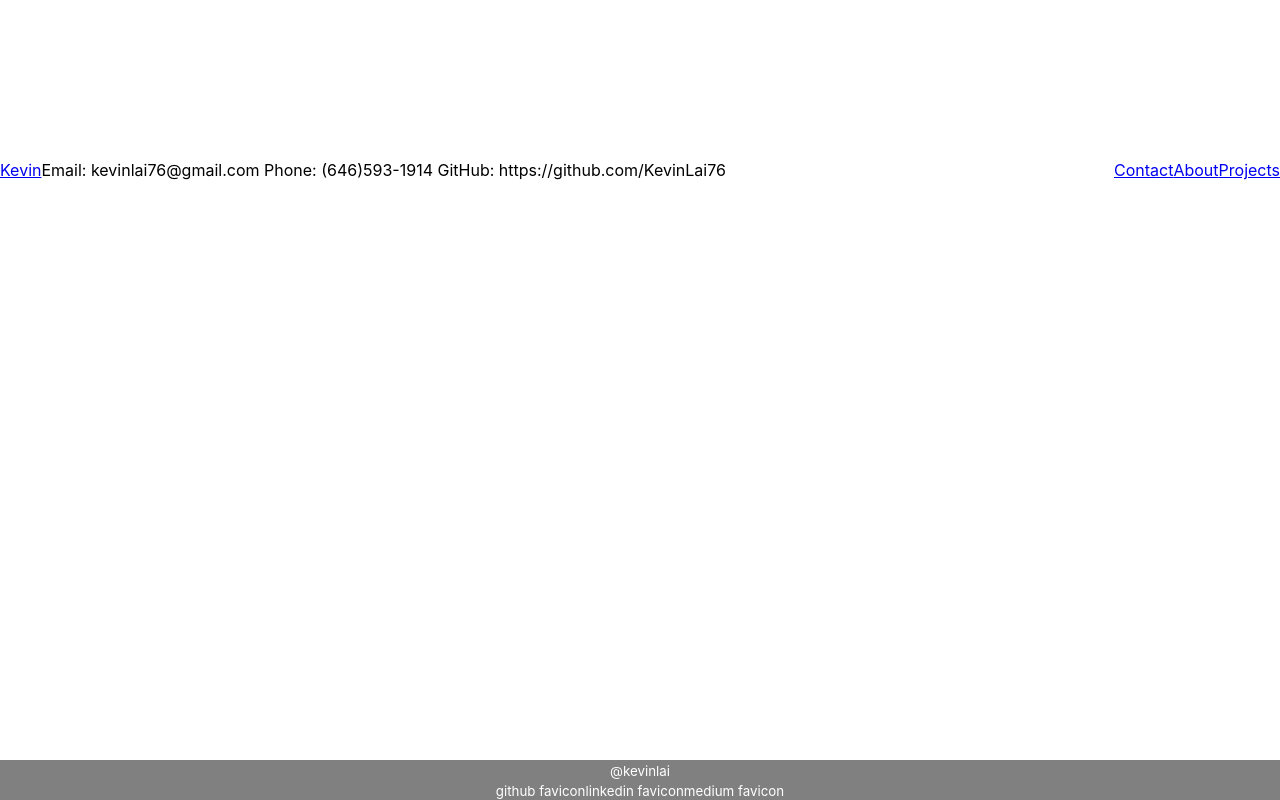
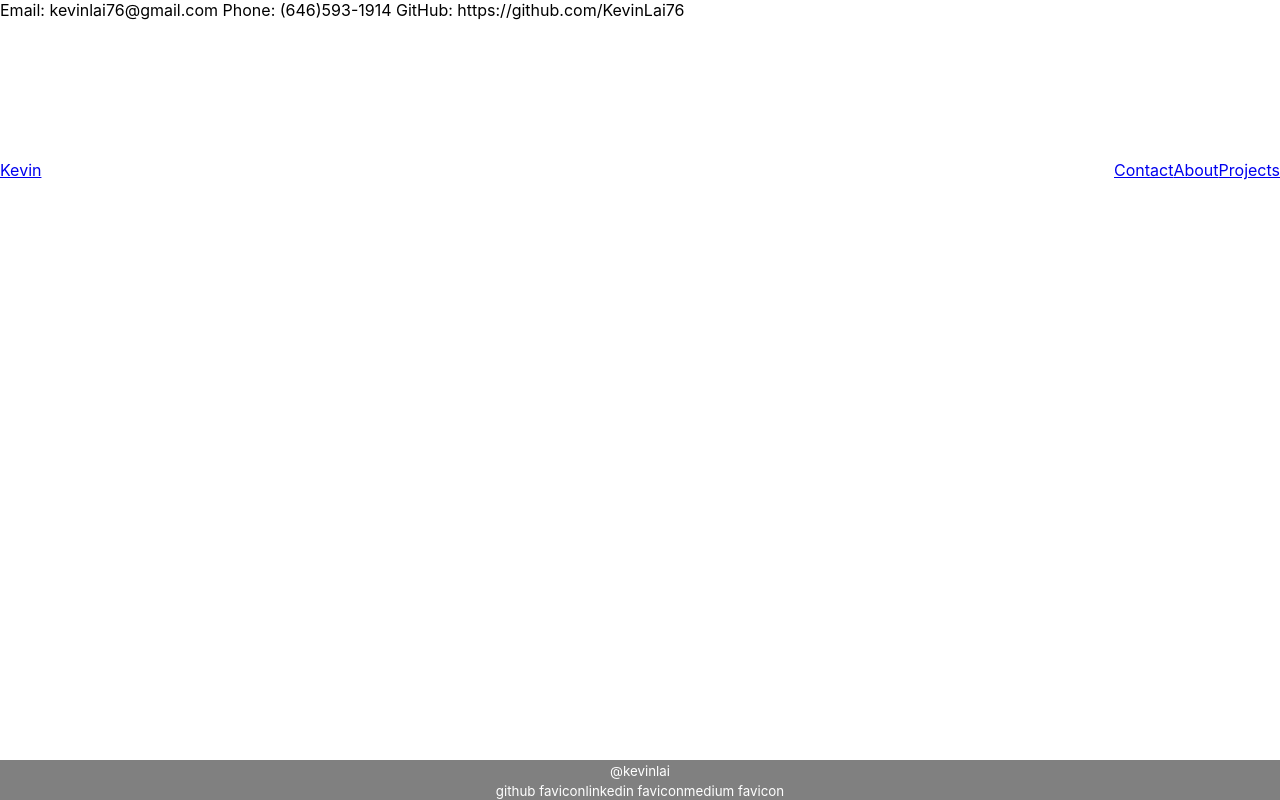
Before and after one commit to KevinLai76/website, a React (Create React App) app: page /contact in a window 1280 px wide. Built offline with nearby package versions, Linux system fonts and the light colour scheme.

Commit message:
header fixes and float

```diff
--- a/src/index.css
+++ b/src/index.css
@@ -14,6 +14,14 @@ code {
 
 .header {
   padding-top: 10em;
+  position: fixed;
+  left: 0;
+  top: 0;
+  width: 100%;
+  /* background-color: grey; */
+  color: white;
+  text-align: center;
+
 }
 
 .footer {
@@ -44,7 +52,7 @@ code {
 
 .bio-section {
   /* float: right; */
-  padding-top: 5em;
+  padding-top: 15em;
 }
 
 .project-section {
```
